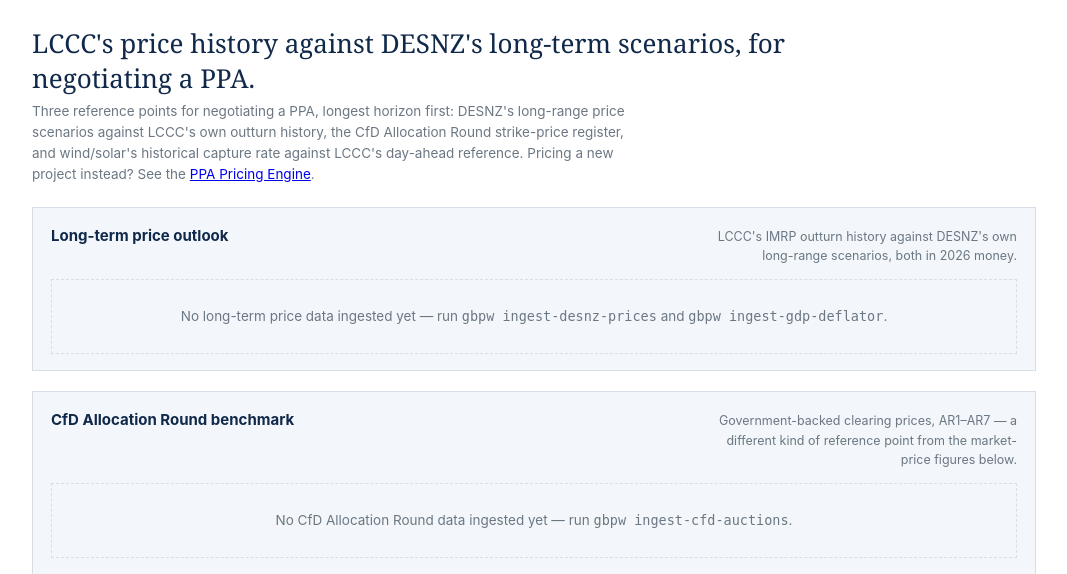
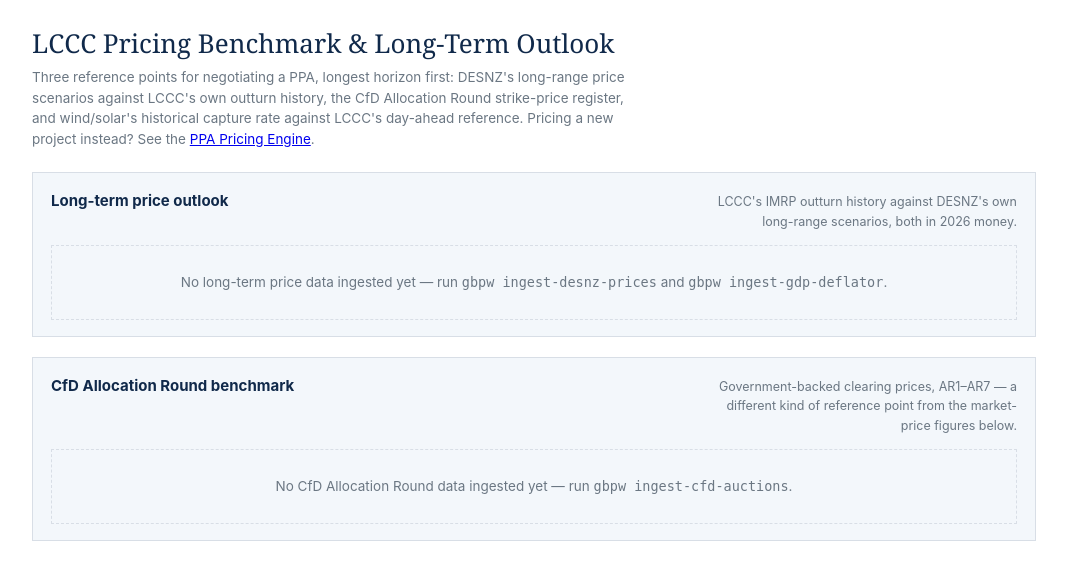
Before and after one commit to IanMIsik/Mazao-Market-Intelligence, a FastAPI app: page /ppa in a window 1280 px wide. Shown: the part 122-696 px from the top of the page, without its empty margins (106-1173 px from the left). Run offline with FastAPI, Linux system fonts and the light colour scheme; data that the repository does not hold is empty.

Commit message:
Set PPA Tools h1 to 'LCCC Pricing Benchmark & Long-Term Outlook'

```diff
--- a/src/gbpw/web/templates/ppa_tools.html
+++ b/src/gbpw/web/templates/ppa_tools.html
@@ -8,7 +8,7 @@
   <div class="stamp num">{{ start.strftime('%d %b %Y') }} &ndash; {{ end.strftime('%d %b %Y') }}</div>
 </header>
 
-<h1>LCCC's price history against DESNZ's long-term scenarios, for negotiating a PPA.</h1>
+<h1>LCCC Pricing Benchmark &amp; Long-Term Outlook</h1>
 <p class="byline">Three reference points for negotiating a PPA, longest horizon first: DESNZ's long-range
 price scenarios against LCCC's own outturn history, the CfD Allocation Round strike-price register, and
 wind/solar's historical capture rate against LCCC's day-ahead reference.
```
